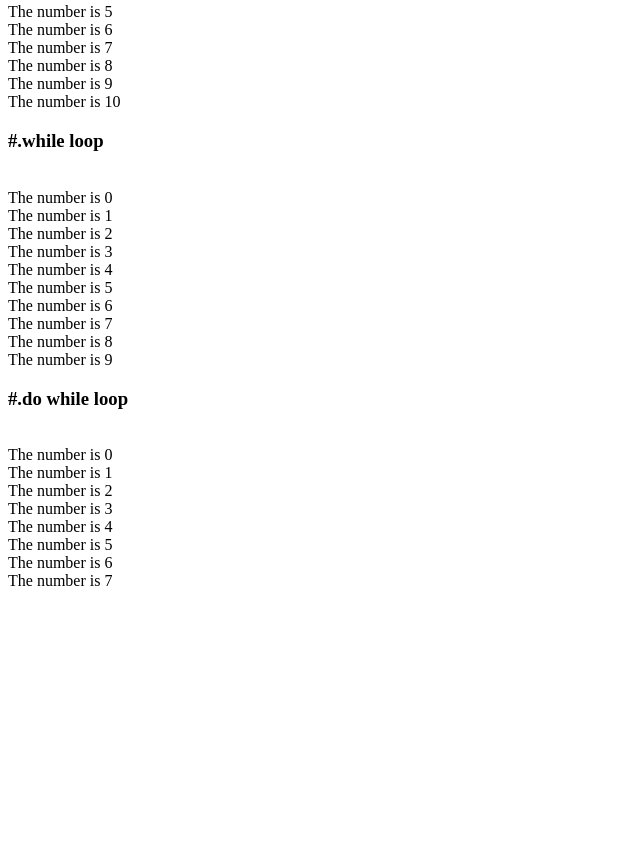
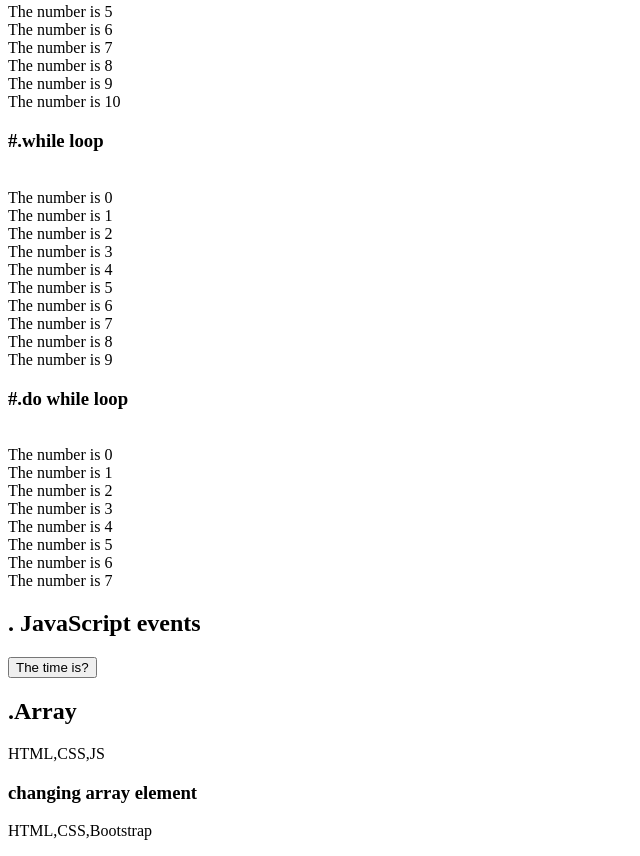
Before and after one commit to janavalsansm/Javascript, a plain HTML site: page index.html in a window 1280 px wide. Shown: the part 1334-2190 px from the top of the page, without its empty margins (0-640 px from the left). Before the commit the page ends 1940 px from the top, so only its background shows below. Drawn offline with Linux system fonts and the light colour scheme.

Commit message:
java script

```diff
--- a/index.html
+++ b/index.html
@@ -61,6 +61,17 @@
 
       <h3>#.do while loop</h3>
       <p id="dowhile"></p>
+
+      <h2>. JavaScript events</h2>
+      <button onclick="displayDate()">The time is?</button>
+      <p id="event"></p>
+
+
+      <h2>.Array</h2>
+      <p id="array"></p>
+
+      <h3>changing array element</h3>
+      <p id="change"></p>
 
     <script>
         // variables//
@@ -154,7 +165,23 @@
     while(h<8)
     document.getElementById("dowhile").innerHTML = text2;
 
+    // events
+    function displayDate() {
+  document.getElementById("event").innerHTML = Date();
+}
+
+    // array
+    const Languages = ["HTML", "CSS", "JS"];
+    document.getElementById("array").innerHTML = Languages;
+    // array element change
+    const Languages2 = ["HTML", "CSS", "JS"];
+    Languages2[2]="Bootstrap"
+    document.getElementById("change").innerHTML = Languages2;
+
+
+
     </script>
+
 
 </body>
 </html>
```
Also changed, not shown: 1 other file.
